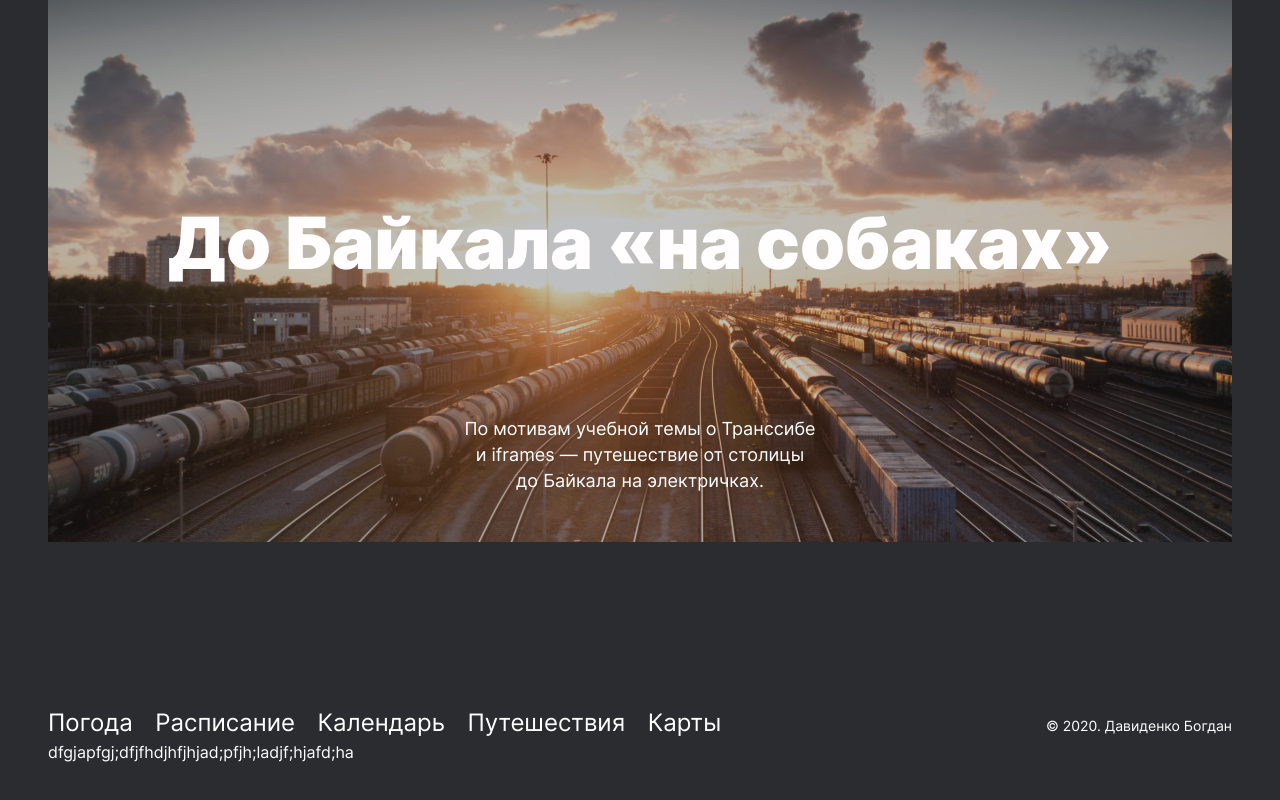
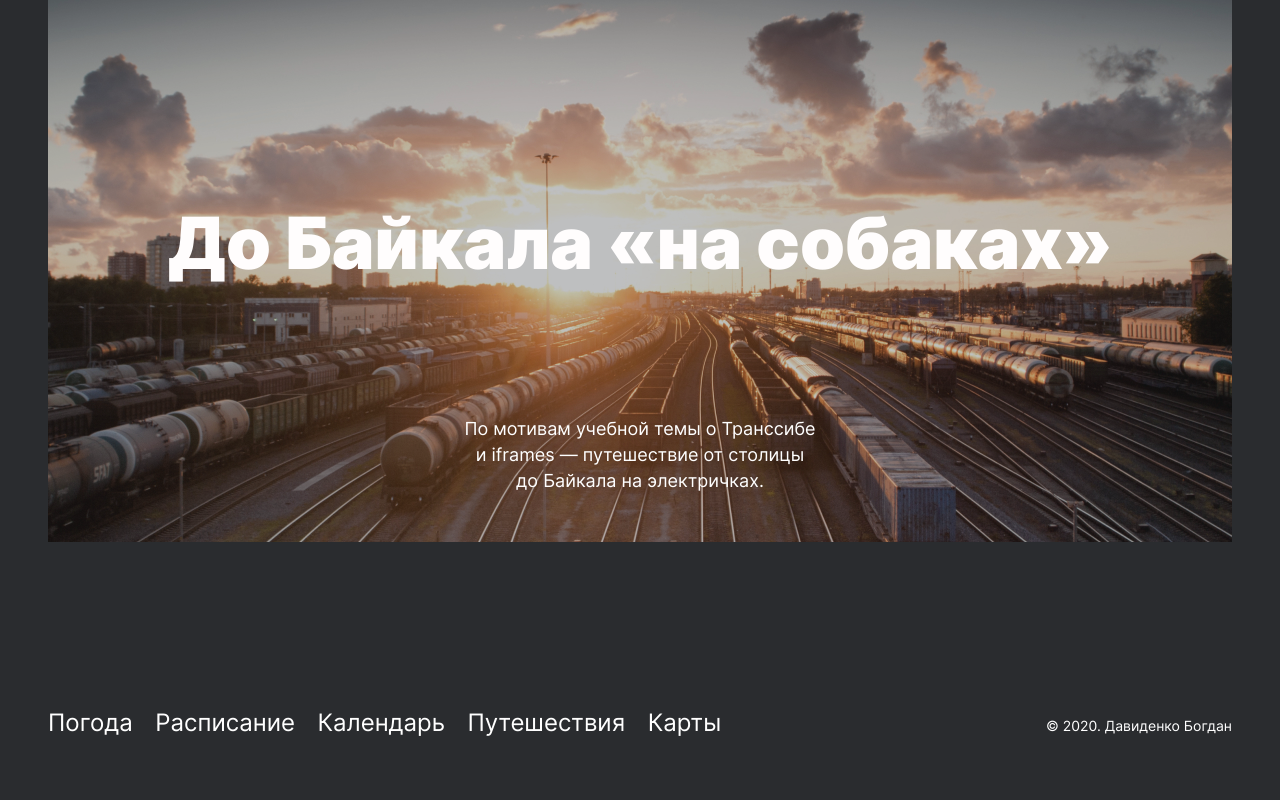
Before and after one commit to BDavidenko/russian-travel, a plain HTML site: page index.html in a window 1280 px wide. Shown: the part 7492-8292 px from the top of the page. Drawn offline with Linux system fonts and the light colour scheme.

Commit message:
готово

```diff
--- a/index.html
+++ b/index.html
@@ -186,7 +186,6 @@
             <li class="footer__list"><a class="footer__link" href="https://travel.yandex.ru" target="_blank">Путешествия</a></li>
             <li class="footer__list"><a class="footer__link" href="https://yandex.ru/maps/" target="_blank">Карты</a></li>
           </ul>
-          dfgjapfgj;dfjfhdjhfjhjad;pfjh;ladjf;hjafd;ha
         </nav>
         <p class="footer__copyright">&copy;&nbsp;2020. Давиденко Богдан</p>
       </footer>
```
